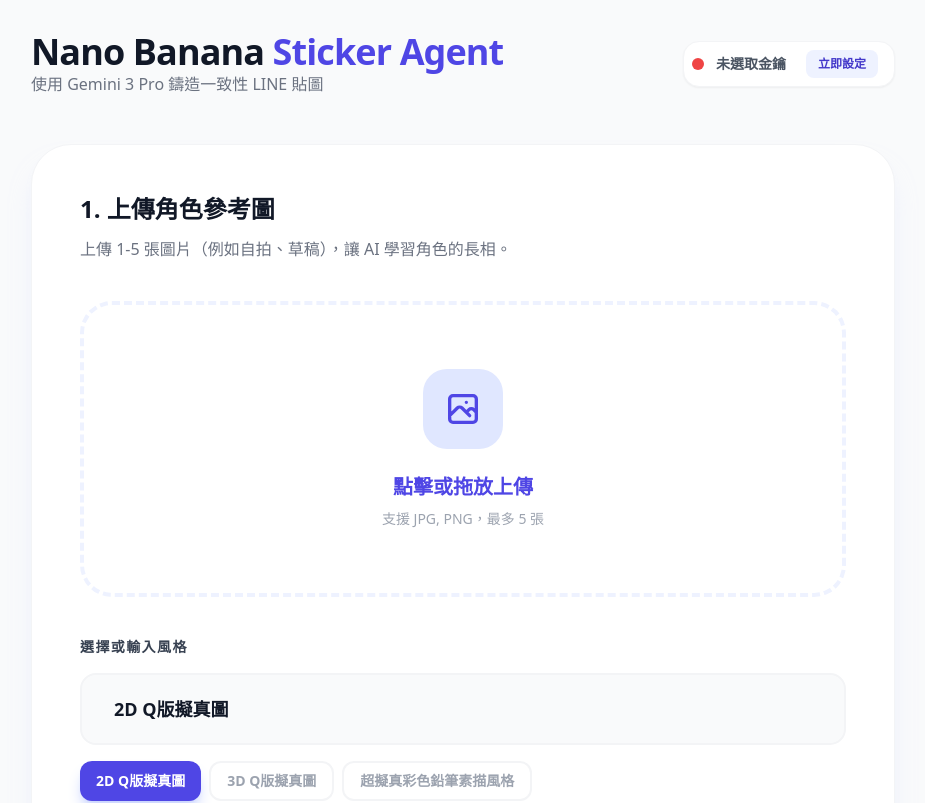
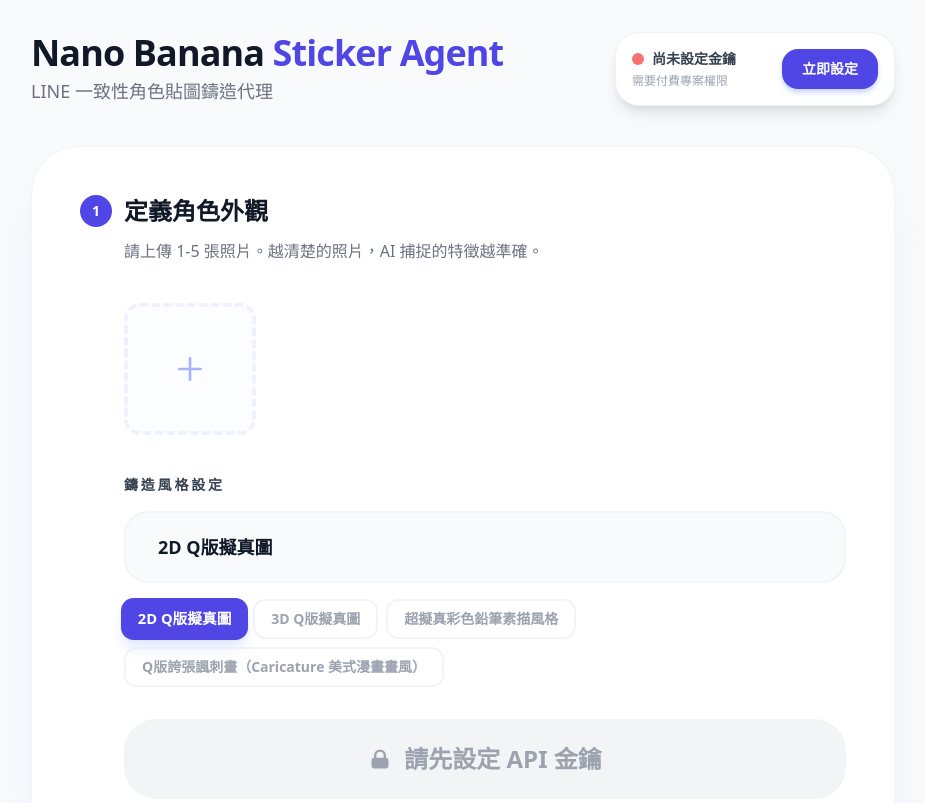
Before and after one commit to LeoJunghao/nano-sticker-app, a React (Vite) app: page / in a window 1280 px wide. Shown: the top 803 px of the page, without its empty margins (177-1102 px from the left). Built offline with nearby package versions, Linux system fonts and the light colour scheme.

Commit message:
Add files via upload

```diff
--- a/App.tsx
+++ b/App.tsx
@@ -30,10 +30,10 @@ const App: React.FC = () => {
   useEffect(() => {
     const checkKey = async () => {
       // @ts-ignore
-      if (window.aistudio && await window.aistudio.hasSelectedApiKey()) {
-        setHasKey(true);
-      } else {
-        setHasKey(false);
+      if (window.aistudio && typeof window.aistudio.hasSelectedApiKey === 'function') {
+        // @ts-ignore
+        const isSelected = await window.aistudio.hasSelectedApiKey();
+        setHasKey(isSelected);
       }
     };
     checkKey();
@@ -43,10 +43,16 @@ const App: React.FC = () => {
 
   const handleOpenKeyDialog = async () => {
     // @ts-ignore
-    if (window.aistudio) {
+    if (window.aistudio && typeof window.aistudio.openSelectKey === 'function') {
+      try {
         // @ts-ignore
         await window.aistudio.openSelectKey();
         setHasKey(true);
+      } catch (e) {
+        console.error("Failed to open key dialog", e);
+      }
+    } else {
+      alert("請在 Google AI Studio 環境中運行，或檢查瀏覽器擴充功能是否正確注入 aistudio 介面。");
     }
   };
 
@@ -62,7 +68,10 @@ const App: React.FC = () => {
       });
     });
     Promise.all(promises).then(base64Images => {
-      setState(prev => ({ ...prev, referenceImages: [...prev.referenceImages, ...base64Images].slice(0, 5) }));
+      setState(prev => ({
+        ...prev,
+        referenceImages: [...prev.referenceImages, ...base64Images].slice(0, 5)
+      }));
     });
   };
 
@@ -74,14 +83,13 @@ const App: React.FC = () => {
   };
 
   const handleGenerateCharacters = async () => {
-    // 如果沒金鑰，先跳對話框
     if (!hasKey) {
       await handleOpenKeyDialog();
       return;
     }
 
     if (state.referenceImages.length === 0) {
-      setState(prev => ({ ...prev, error: "請至少上傳一張參考圖片。" }));
+      setState(prev => ({ ...prev, error: "請先上傳至少一張角色照片。" }));
       return;
     }
 
@@ -89,10 +97,19 @@ const App: React.FC = () => {
     try {
       const urls = await generateCharacterOptions(state.referenceImages, state.style);
       const options: CharacterOption[] = urls.map((url, idx) => ({ id: `char-${idx}`, url, base64: url }));
-      setState(prev => ({ ...prev, characterOptions: options, step: GenerationStep.CharacterSelection, isLoading: false }));
+      setState(prev => ({
+        ...prev,
+        characterOptions: options,
+        step: GenerationStep.CharacterSelection,
+        isLoading: false
+      }));
     } catch (err: any) {
       console.error(err);
-      setState(prev => ({ ...prev, error: "生成原型失敗。請確保您的金鑰屬於「付費專案」並具備 Gemini 3 Pro 權限。", isLoading: false }));
+      setState(prev => ({
+        ...prev,
+        error: "生成失敗。請確保您選取的是「付費專案」金鑰並具備 Gemini 3 Pro 權限。",
+        isLoading: false
+      }));
     }
   };
 
@@ -107,24 +124,34 @@ const App: React.FC = () => {
       const gridUrl = await generateStickerGrid(state.selectedCharacter.base64, state.stickerText, state.stickerAdjectives);
       setState(prev => ({ ...prev, finalGridUrl: gridUrl, step: GenerationStep.FinalResult, isLoading: false }));
     } catch (err: any) {
-      setState(prev => ({ ...prev, error: "貼圖繪製失敗，請檢查 API 額度。", isLoading: false }));
+      setState(prev => ({ ...prev, error: "繪製貼圖網格失敗，請檢查 API 額度。", isLoading: false }));
     }
   };
 
   return (
     <div className="max-w-4xl mx-auto px-4 py-8 pb-20">
-      <header className="flex flex-col md:flex-row md:items-center justify-between mb-12 gap-4">
+      {/* 整合在首頁頂端的金鑰狀態區塊 */}
+      <header className="mb-10 flex flex-col md:flex-row md:items-center justify-between gap-6">
         <div>
           <h1 className="text-4xl font-black text-gray-900 tracking-tight">Nano Banana <span className="text-indigo-600">Sticker Agent</span></h1>
-          <p className="text-gray-500 font-medium">使用 Gemini 3 Pro 鑄造一致性 LINE 貼圖</p>
+          <p className="text-gray-500 font-medium mt-1 text-lg">LINE 一致性角色貼圖鑄造代理</p>
         </div>
 
-        <div className="flex items-center gap-3 bg-white p-2 pr-4 rounded-2xl shadow-sm border border-gray-100">
-          <div className={`w-3 h-3 rounded-full ${hasKey ? 'bg-green-500 animate-pulse' : 'bg-red-500'}`}></div>
-          <span className="text-sm font-bold text-gray-600">{hasKey ? '金鑰已就緒' : '未選取金鑰'}</span>
+        <div className="bg-white p-4 rounded-3xl shadow-lg border border-indigo-50 flex items-center gap-4 min-w-[280px]">
+          <div className="flex flex-col">
+            <div className="flex items-center gap-2 mb-1">
+              <div className={`w-3 h-3 rounded-full ${hasKey ? 'bg-green-500 animate-pulse' : 'bg-red-400'}`}></div>
+              <span className="text-sm font-black text-gray-700">{hasKey ? 'API 金鑰已備妥' : '尚未設定金鑰'}</span>
+            </div>
+            <p className="text-xs text-gray-400 font-medium">需要付費專案權限</p>
+          </div>
           <button
             onClick={handleOpenKeyDialog}
-            className="ml-2 px-3 py-1.5 bg-indigo-50 text-indigo-700 rounded-lg text-xs font-black hover:bg-indigo-100 transition-colors"
+            className={`ml-auto px-5 py-2.5 rounded-2xl text-sm font-black transition-all transform active:scale-95 ${
+              hasKey
+              ? 'bg-gray-100 text-gray-600 hover:bg-gray-200'
+              : 'bg-indigo-600 text-white hover:bg-indigo-700 shadow-md shadow-indigo-200'
+            }`}
           >
             {hasKey ? '切換金鑰' : '立即設定'}
           </button>
@@ -132,35 +159,40 @@ const App: React.FC = () => {
       </header>
 
       {state.error && (
-        <div className="mb-8 bg-red-50 border-l-4 border-red-500 p-4 rounded-r-xl flex items-center justify-between">
-          <p className="text-red-700 text-sm font-bold">{state.error}</p>
-          <button onClick={() => setState(prev => ({ ...prev, error: null }))} className="text-red-400 hover:text-red-600">
-            <svg className="w-5 h-5" fill="none" stroke="currentColor" viewBox="0 0 24 24"><path strokeLinecap="round" strokeLinejoin="round" strokeWidth="2" d="M6 18L18 6M6 6l12 12" /></svg>
+        <div className="mb-8 bg-red-50 border-l-4 border-red-500 p-5 rounded-r-2xl flex items-center justify-between animate-in fade-in slide-in-from-top-2">
+          <div className="flex items-center gap-3">
+            <svg className="w-5 h-5 text-red-500" fill="currentColor" viewBox="0 0 20 20"><path fillRule="evenodd" d="M18 10a8 8 0 11-16 0 8 8 0 0116 0zm-7 4a1 1 0 11-2 0 1 1 0 012 0zm-1-9a1 1 0 00-1 1v4a1 1 0 102 0V6a1 1 0 00-1-1z" clipRule="evenodd" /></svg>
+            <p className="text-red-700 font-black">{state.error}</p>
+          </div>
+          <button onClick={() => setState(prev => ({ ...prev, error: null }))} className="text-red-400 hover:text-red-600 transition-colors">
+            <svg className="w-6 h-6" fill="none" stroke="currentColor" viewBox="0 0 24 24"><path strokeLinecap="round" strokeLinejoin="round" strokeWidth="2.5" d="M6 18L18 6M6 6l12 12" /></svg>
           </button>
         </div>
       )}
 
       {state.isLoading && (
-        <div className="fixed inset-0 bg-white/90 backdrop-blur-md z-50 flex flex-col items-center justify-center p-6 text-center">
-          <div className="w-24 h-24 bg-indigo-600 rounded-3xl shadow-2xl flex items-center justify-center mb-8 animate-bounce">
+        <div className="fixed inset-0 bg-white/90 backdrop-blur-xl z-50 flex flex-col items-center justify-center p-6 text-center">
+          <div className="w-24 h-24 bg-indigo-600 rounded-[2rem] shadow-2xl flex items-center justify-center mb-8 animate-bounce">
             <div className="w-12 h-12 border-4 border-white border-t-transparent rounded-full animate-spin"></div>
           </div>
-          <h3 className="text-gray-900 font-black text-3xl mb-4">Gemini 正在發揮創意...</h3>
-          <p className="text-gray-500 max-w-sm mx-auto">正在分析特徵並鑄造一致性圖像，這通常需要 15-30 秒。</p>
+          <h3 className="text-gray-900 font-black text-3xl mb-4 tracking-tight">Gemini 正在大顯身手...</h3>
+          <p className="text-gray-500 max-w-sm mx-auto font-medium">鑄造一致性角色圖像需要精密計算，預計耗時 15-30 秒。</p>
         </div>
       )}
 
       {state.step === GenerationStep.Upload && (
         <div className="space-y-8 animate-in fade-in slide-in-from-bottom-4 duration-500">
-          <section className="bg-white p-8 md:p-12 rounded-[2.5rem] shadow-xl shadow-indigo-100/50 border border-gray-100">
+          <section className="bg-white p-8 md:p-12 rounded-[3rem] shadow-2xl shadow-indigo-100/50 border border-gray-100">
             <div className="mb-10">
-              <h2 className="text-2xl font-black mb-3">1. 上傳角色參考圖</h2>
-              <p className="text-gray-500 font-medium">上傳 1-5 張圖片（例如自拍、草稿），讓 AI 學習角色的長相。</p>
+              <h2 className="text-2xl font-black text-gray-900 mb-3 flex items-center gap-3">
+                <span className="bg-indigo-600 text-white w-8 h-8 rounded-full flex items-center justify-center text-sm">1</span>
+                定義角色外觀
+              </h2>
+              <p className="text-gray-500 font-medium ml-11">請上傳 1-5 張照片。越清楚的照片，AI 捕捉的特徵越準確。</p>
             </div>
 
-            {/* 圖片預覽區域 */}
-            {state.referenceImages.length > 0 && (
-              <div className="grid grid-cols-2 sm:grid-cols-5 gap-4 mb-8">
+            {/* 預覽與上傳區塊 */}
+            <div className="grid grid-cols-2 sm:grid-cols-5 gap-4 mb-10 ml-11">
               {state.referenceImages.map((img, idx) => (
                 <div key={idx} className="relative group aspect-square rounded-2xl overflow-hidden border-2 border-gray-100 shadow-sm transition-transform hover:scale-105">
                   <img src={img} className="w-full h-full object-cover" />
@@ -168,46 +200,38 @@ const App: React.FC = () => {
                     onClick={() => removeImage(idx)}
                     className="absolute top-2 right-2 bg-red-500 text-white rounded-full p-1.5 opacity-0 group-hover:opacity-100 transition-opacity shadow-lg"
                   >
-                      <svg className="w-4 h-4" fill="none" stroke="currentColor" viewBox="0 0 24 24"><path strokeLinecap="round" strokeLinejoin="round" strokeWidth="2" d="M6 18L18 6M6 6l12 12" /></svg>
+                    <svg className="w-4 h-4" fill="none" stroke="currentColor" viewBox="0 0 24 24"><path strokeLinecap="round" strokeLinejoin="round" strokeWidth="2.5" d="M6 18L18 6M6 6l12 12" /></svg>
                   </button>
                 </div>
               ))}
               {state.referenceImages.length < 5 && (
-                   <label className="flex items-center justify-center aspect-square border-2 border-dashed border-indigo-100 rounded-2xl bg-indigo-50/30 cursor-pointer hover:bg-indigo-50 transition-colors">
+                <label className="flex flex-col items-center justify-center aspect-square border-4 border-dashed border-indigo-50 rounded-2xl bg-indigo-50/20 cursor-pointer hover:bg-indigo-50 transition-all group">
                   <input type="file" multiple accept="image/*" onChange={handleFileUpload} className="hidden" />
-                      <svg className="w-8 h-8 text-indigo-300" fill="none" stroke="currentColor" viewBox="0 0 24 24"><path strokeLinecap="round" strokeLinejoin="round" strokeWidth="2" d="M12 4v16m8-8H4" /></svg>
+                  <svg className="w-8 h-8 text-indigo-300 group-hover:text-indigo-500 transition-colors" fill="none" stroke="currentColor" viewBox="0 0 24 24"><path strokeLinecap="round" strokeLinejoin="round" strokeWidth="2" d="M12 4v16m8-8H4" /></svg>
                 </label>
               )}
             </div>
-            )}
 
-            {state.referenceImages.length === 0 && (
-              <label className="block w-full border-4 border-dashed border-indigo-50 rounded-[2rem] p-16 text-center cursor-pointer mb-10 hover:bg-indigo-50/50 transition-all group">
-                <input type="file" multiple accept="image/*" onChange={handleFileUpload} className="hidden" />
-                <div className="w-20 h-20 bg-indigo-100 rounded-3xl flex items-center justify-center mx-auto mb-6 group-hover:scale-110 transition-transform">
-                  <svg className="w-10 h-10 text-indigo-600" fill="none" stroke="currentColor" viewBox="0 0 24 24"><path strokeLinecap="round" strokeLinejoin="round" strokeWidth="2" d="M4 16l4.586-4.586a2 2 0 012.828 0L16 16m-2-2l1.586-1.586a2 2 0 012.828 0L20 14m-6-6h.01M6 20h12a2 2 0 002-2V6a2 2 0 00-2-2H6a2 2 0 00-2 2v12a2 2 0 002 2z" /></svg>
-                </div>
-                <p className="text-indigo-600 font-black text-xl mb-2">點擊或拖放上傳</p>
-                <p className="text-gray-400 font-medium text-sm">支援 JPG, PNG，最多 5 張</p>
-              </label>
-            )}
-
-            <div className="space-y-6">
+            <div className="space-y-8 ml-11">
               <div>
-                <label className="block text-sm font-black text-gray-700 mb-4 uppercase tracking-widest">選擇或輸入風格</label>
+                <label className="block text-sm font-black text-gray-700 mb-4 uppercase tracking-[0.2em]">鑄造風格設定</label>
                 <input
                   type="text"
                   value={state.style}
                   onChange={(e) => setState(prev => ({ ...prev, style: e.target.value }))}
-                  className="w-full px-8 py-5 bg-gray-50 border-2 border-gray-100 focus:border-indigo-600 rounded-2xl outline-none font-bold text-lg mb-4 transition-all"
-                  placeholder="輸入自定義風格..."
+                  className="w-full px-8 py-5 bg-gray-50 border-2 border-gray-100 focus:border-indigo-600 rounded-[1.5rem] outline-none font-bold text-lg mb-4 transition-all"
+                  placeholder="請輸入或選擇下方預設風格..."
                 />
                 <div className="flex flex-wrap gap-2">
                   {STYLE_PRESETS.map(preset => (
                     <button
                       key={preset}
                       onClick={() => setState(prev => ({ ...prev, style: preset }))}
-                      className={`px-4 py-2 rounded-xl text-sm font-black transition-all ${state.style === preset ? 'bg-indigo-600 text-white shadow-lg shadow-indigo-200' : 'bg-white border-2 border-gray-100 text-gray-400 hover:border-indigo-200 hover:text-indigo-600'}`}
+                      className={`px-4 py-2 rounded-xl text-sm font-black transition-all ${
+                        state.style === preset
+                        ? 'bg-indigo-600 text-white shadow-lg shadow-indigo-100 scale-105'
+                        : 'bg-white border-2 border-gray-100 text-gray-400 hover:border-indigo-300 hover:text-indigo-600'
+                      }`}
                     >
                       {preset}
                     </button>
@@ -217,12 +241,12 @@ const App: React.FC = () => {
 
               <button
                 onClick={handleGenerateCharacters}
-                className={`w-full py-6 rounded-2xl font-black text-2xl shadow-2xl transition-all transform active:scale-95 flex items-center justify-center gap-3 ${
-                  state.referenceImages.length === 0 ? 'bg-gray-100 text-gray-400 cursor-not-allowed' : 'bg-indigo-600 text-white hover:bg-indigo-700'
+                className={`w-full py-6 rounded-[2rem] font-black text-2xl shadow-2xl transition-all transform active:scale-95 flex items-center justify-center gap-3 ${
+                  state.referenceImages.length === 0 ? 'bg-gray-100 text-gray-400 cursor-not-allowed shadow-none' : 'bg-indigo-600 text-white hover:bg-indigo-700'
                 }`}
               >
                 {!hasKey && <svg className="w-6 h-6" fill="currentColor" viewBox="0 0 20 20"><path fillRule="evenodd" d="M5 9V7a5 5 0 0110 0v2a2 2 0 012 2v5a2 2 0 01-2 2H5a2 2 0 01-2-2v-5a2 2 0 012-2zm8-2v2H7V7a3 3 0 016 0z" clipRule="evenodd" /></svg>}
-                {hasKey ? '開始鑄造角色原型' : '設定金鑰並開始'}
+                {hasKey ? '開始鑄造角色原型' : '請先設定 API 金鑰'}
               </button>
             </div>
           </section>
@@ -232,22 +256,26 @@ const App: React.FC = () => {
       {state.step === GenerationStep.CharacterSelection && (
         <div className="animate-in fade-in duration-700">
           <div className="text-center mb-12">
-            <h2 className="text-3xl font-black mb-4">選取最滿意的原型</h2>
-            <p className="text-gray-500 font-medium">選取一個原型，我們將以此開發整套貼圖包。</p>
+            <h2 className="text-4xl font-black mb-4">選取最喜歡的原型</h2>
+            <p className="text-gray-500 font-medium text-lg">AI 已根據特徵生成三個原型，請選定一個作為整套貼圖的基準。</p>
           </div>
           <div className="grid grid-cols-1 md:grid-cols-3 gap-10">
             {state.characterOptions.map((char) => (
               <div
                 key={char.id}
-                className="group cursor-pointer bg-white rounded-[2rem] overflow-hidden shadow-xl hover:shadow-2xl transition-all border-4 border-transparent hover:border-indigo-600 transform hover:-translate-y-3"
+                className="group cursor-pointer bg-white rounded-[3rem] overflow-hidden shadow-xl hover:shadow-2xl transition-all border-4 border-transparent hover:border-indigo-600 transform hover:-translate-y-3"
                 onClick={() => handleSelectCharacter(char)}
               >
                 <div className="aspect-square relative">
-                  <img src={char.url} className="w-full h-full object-cover" />
-                  <div className="absolute inset-0 bg-indigo-600/0 group-hover:bg-indigo-600/10 transition-colors"></div>
+                  <img src={char.url} className="w-full h-full object-cover" alt="Prototype Option" />
+                  <div className="absolute inset-0 bg-indigo-600/0 group-hover:bg-indigo-600/10 transition-colors flex items-center justify-center">
+                    <div className="bg-white/90 px-6 py-3 rounded-2xl opacity-0 group-hover:opacity-100 transition-opacity font-black text-indigo-600">
+                      點擊選定
                     </div>
-                <div className="p-6 text-center font-black text-indigo-600 bg-indigo-50 group-hover:bg-indigo-600 group-hover:text-white transition-colors text-lg">
-                  選定此角色
+                  </div>
+                </div>
+                <div className="p-6 text-center font-black text-indigo-600 bg-indigo-50 group-hover:bg-indigo-600 group-hover:text-white transition-colors text-xl">
+                  以此角色開發
                 </div>
               </div>
             ))}
@@ -256,36 +284,42 @@ const App: React.FC = () => {
       )}
 
       {state.step === GenerationStep.TextEntry && (
-        <div className="bg-white p-10 md:p-14 rounded-[3rem] shadow-2xl border border-gray-100 animate-in slide-in-from-right-8 duration-500">
+        <div className="bg-white p-10 md:p-14 rounded-[3.5rem] shadow-2xl border border-gray-100 animate-in slide-in-from-right-8 duration-500">
           <div className="mb-12">
-            <h2 className="text-2xl font-black mb-4">2. 規劃貼圖語句</h2>
-            <p className="text-gray-500 font-medium">最後一步：決定貼圖上的文字與氛圍。</p>
+            <h2 className="text-3xl font-black text-gray-900 mb-4 flex items-center gap-4">
+               <span className="bg-indigo-600 text-white w-10 h-10 rounded-full flex items-center justify-center text-base">2</span>
+               規劃貼圖包詳情
+            </h2>
+            <p className="text-gray-500 font-medium ml-14 text-lg">最後一步：決定 12 張貼圖要寫什麼字，以及表情的風格。</p>
           </div>
-          <div className="space-y-8">
+          <div className="space-y-10 ml-14">
             <div>
-              <label className="block text-sm font-black text-gray-700 mb-4 uppercase tracking-widest">貼圖語句 (用半形逗號分隔)</label>
+              <label className="block text-sm font-black text-gray-700 mb-4 uppercase tracking-[0.2em]">貼圖標語 (12組，請用半形逗號分隔)</label>
               <textarea
                 value={state.stickerText}
                 onChange={(e) => setState(prev => ({ ...prev, stickerText: e.target.value }))}
-                className="w-full p-8 bg-gray-50 border-2 border-gray-100 focus:border-indigo-600 rounded-3xl outline-none font-bold text-lg min-h-[160px] transition-all"
-                placeholder="例如：早安, 晚安, 收到, 讚啦..."
+                className="w-full p-8 bg-gray-50 border-2 border-gray-100 focus:border-indigo-600 rounded-[2rem] outline-none font-bold text-lg min-h-[180px] transition-all"
+                placeholder="例如：早安, 謝謝, 辛苦了, 讚啦..."
               />
-              <p className="mt-2 text-xs text-gray-400 font-bold px-2">提示：AI 將在每張貼圖上手寫這些文字</p>
+              <p className="mt-4 text-sm text-indigo-400 font-black px-2 flex items-center gap-2">
+                <svg className="w-5 h-5" fill="currentColor" viewBox="0 0 20 20"><path fillRule="evenodd" d="M18 10a8 8 0 11-16 0 8 8 0 0116 0zm-7-4a1 1 0 11-2 0 1 1 0 012 0zM9 9a1 1 0 000 2v3a1 1 0 001 1h1a1 1 0 100-2v-3a1 1 0 00-1-1H9z" clipRule="evenodd" /></svg>
+                AI 將自動把文字手寫在貼圖內，維持手感溫度。
+              </p>
             </div>
             <div>
-              <label className="block text-sm font-black text-gray-700 mb-4 uppercase tracking-widest">角色表情氛圍</label>
+              <label className="block text-sm font-black text-gray-700 mb-4 uppercase tracking-[0.2em]">動態表情氛圍</label>
               <input
                 value={state.stickerAdjectives}
                 onChange={(e) => setState(prev => ({ ...prev, stickerAdjectives: e.target.value }))}
-                className="w-full px-8 py-5 bg-gray-50 border-2 border-gray-100 focus:border-indigo-600 rounded-2xl outline-none font-bold text-lg transition-all"
-                placeholder="例如：誇張表情、超萌、很欠扁..."
+                className="w-full px-8 py-6 bg-gray-50 border-2 border-gray-100 focus:border-indigo-600 rounded-[1.5rem] outline-none font-bold text-xl transition-all"
+                placeholder="例如：誇張搞笑、超萌欠扁、溫馨可愛..."
               />
             </div>
             <button
               onClick={handleGenerateStickers}
-              className="w-full py-6 bg-indigo-600 text-white rounded-3xl font-black text-2xl hover:bg-indigo-700 shadow-2xl shadow-indigo-100 transition-all active:scale-95"
+              className="w-full py-7 bg-indigo-600 text-white rounded-[2.5rem] font-black text-2xl hover:bg-indigo-700 shadow-2xl shadow-indigo-100 transition-all active:scale-95"
             >
-              繪製 4x3 貼圖組合圖
+              繪製 4x3 貼圖網格
             </button>
           </div>
         </div>
@@ -293,29 +327,29 @@ const App: React.FC = () => {
 
       {state.step === GenerationStep.FinalResult && state.finalGridUrl && (
         <div className="text-center animate-in zoom-in duration-700">
-          <div className="mb-10">
-            <h2 className="text-3xl font-black mb-4">專屬貼圖製作完成！</h2>
-            <p className="text-gray-500 font-medium">您可以下載此組合圖，並使用去背工具後上傳至 LINE Creators Market。</p>
+          <div className="mb-12">
+            <h2 className="text-4xl font-black text-gray-900 mb-4 tracking-tight">專屬貼圖製作完成！</h2>
+            <p className="text-gray-500 font-medium text-lg">這是您的 12 張貼圖組合圖，下載後可去背並上傳至 LINE 控制台。</p>
           </div>
 
-          <div className="bg-white p-6 rounded-[2.5rem] shadow-2xl inline-block mb-12 border border-gray-100 max-w-full">
+          <div className="bg-white p-8 rounded-[3.5rem] shadow-[0_35px_60px_-15px_rgba(0,0,0,0.1)] inline-block mb-12 border border-gray-100 max-w-full">
             <img src={state.finalGridUrl} className="max-w-full rounded-2xl shadow-inner border border-gray-50" alt="Final Stickers" />
           </div>
 
           <div className="flex flex-col md:flex-row gap-6 justify-center max-w-2xl mx-auto">
             <a
               href={state.finalGridUrl}
-              download="nano-banana-stickers.png"
-              className="flex-1 py-6 bg-green-600 text-white rounded-2xl font-black text-2xl hover:bg-green-700 shadow-xl shadow-green-100 transition-all flex items-center justify-center gap-3"
+              download="nano-banana-line-stickers.png"
+              className="flex-1 py-7 bg-green-600 text-white rounded-3xl font-black text-2xl hover:bg-green-700 shadow-2xl shadow-green-100 transition-all flex items-center justify-center gap-3"
             >
-              <svg className="w-7 h-7" fill="none" stroke="currentColor" viewBox="0 0 24 24"><path strokeLinecap="round" strokeLinejoin="round" strokeWidth="2.5" d="M4 16v1a3 3 0 003 3h10a3 3 0 003-3v-1m-4-4l-4 4m0 0l-4-4m4 4V4" /></svg>
-              下載貼圖組合
+              <svg className="w-8 h-8" fill="none" stroke="currentColor" viewBox="0 0 24 24"><path strokeLinecap="round" strokeLinejoin="round" strokeWidth="2.5" d="M4 16v1a3 3 0 003 3h10a3 3 0 003-3v-1m-4-4l-4 4m0 0l-4-4m4 4V4" /></svg>
+              下載組合圖
             </a>
             <button
               onClick={() => setState(prev => ({ ...prev, step: GenerationStep.Upload, finalGridUrl: null, referenceImages: [] }))}
-              className="flex-1 py-6 bg-gray-200 text-gray-700 rounded-2xl font-black text-2xl hover:bg-gray-300 transition-all"
+              className="flex-1 py-7 bg-gray-100 text-gray-700 rounded-3xl font-black text-2xl hover:bg-gray-200 transition-all"
             >
-              製作新角色
+              製作新貼圖
             </button>
           </div>
         </div>
```
Lines whose indentation alone changed are shown as unchanged.
